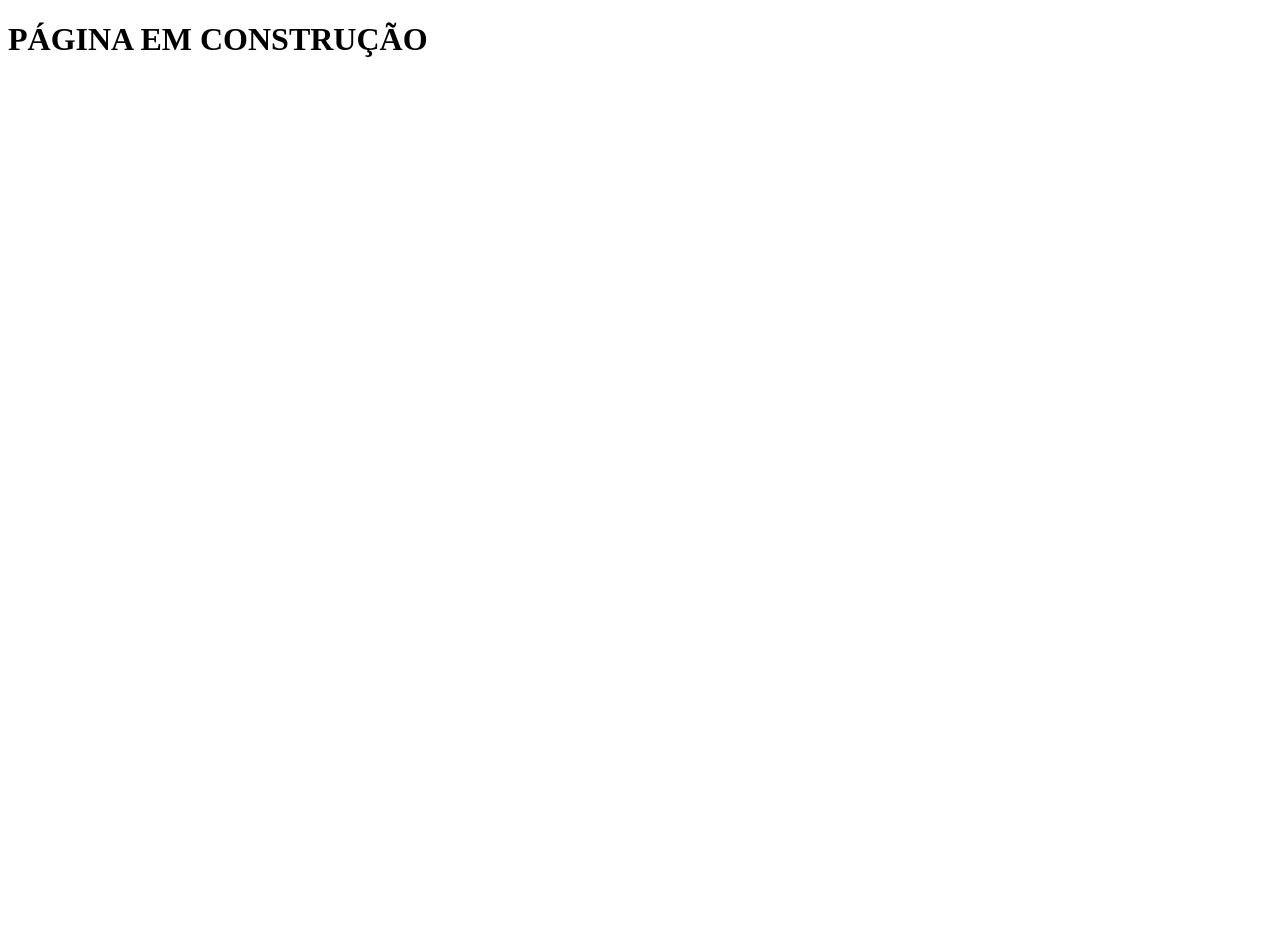
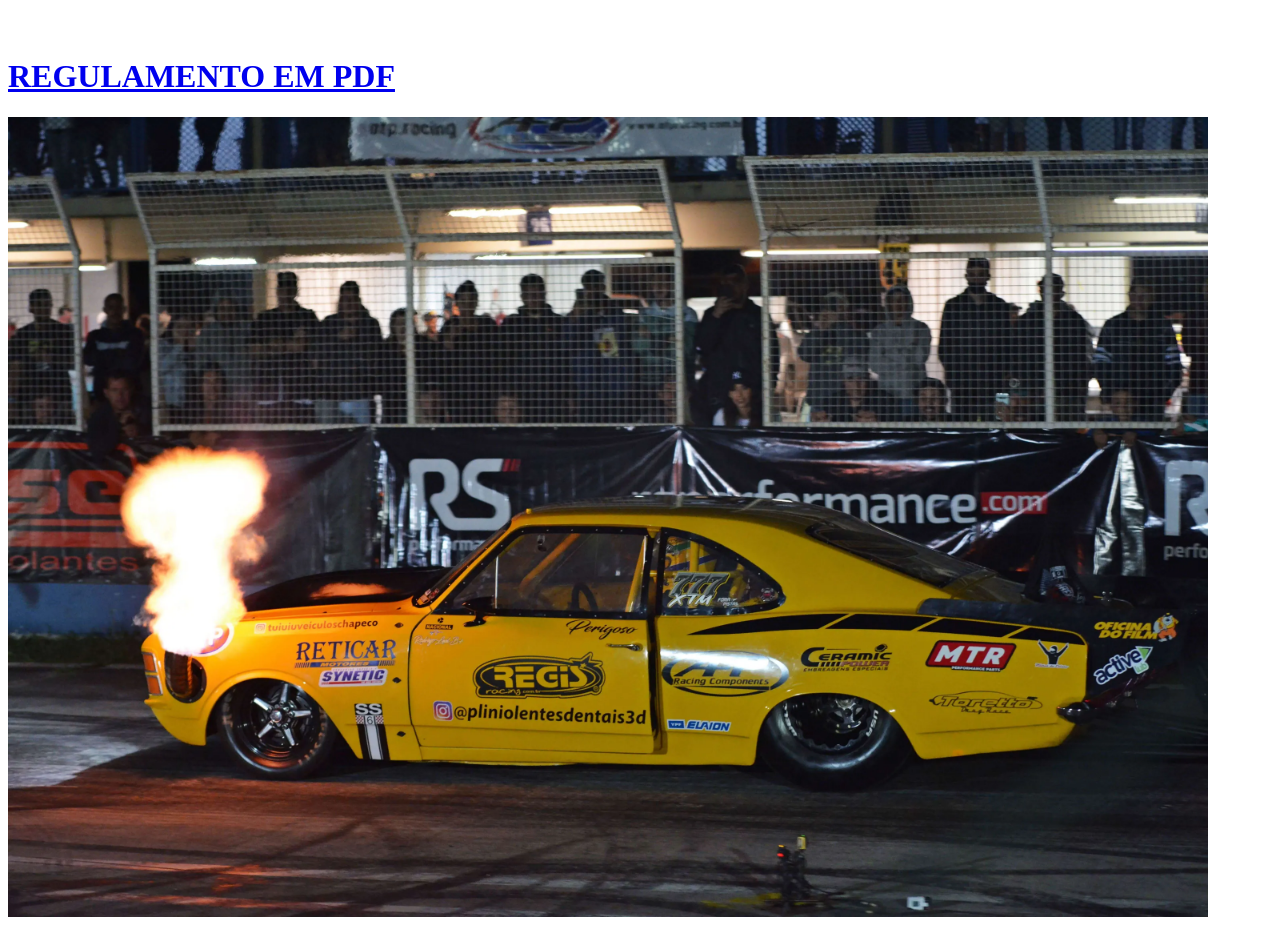
Before and after one commit to AR1ANGOUVEIA/Arian-, a plain HTML site: page 2_pagina.html in a window 1280 px wide. Before the commit the page ends 800 px from the top, so only its background shows below. Drawn offline with Linux system fonts and the light colour scheme.

Commit message:
Add files via upload

```diff
--- a/2_pagina.html
+++ b/2_pagina.html
@@ -2,8 +2,16 @@
 <html lang="pt-br">
 <head>
     <meta charset="utf-8">
-    <title>PÁGINA EM CONSTRUÇÃO2</title>
+    <title>REGULAMENTO XTM</title>
+    <style>
+        img{
+            width: 1200px;
+        }
+    </style>
 </head>
 <body>
-<h1>PÁGINA EM CONSTRUÇÃO</h1>
+<h1>
+    <br><a href="17-extreme-10-5-xtm-2022-.pdf">REGULAMENTO EM PDF</a>
+</h1>
+<img src="perigoso.webp" alt="opala xtm">
 </body>
```
Also changed, not shown: 1_pagina.html (+1 -1 lines), perigoso.webp (added), 1 other file.
